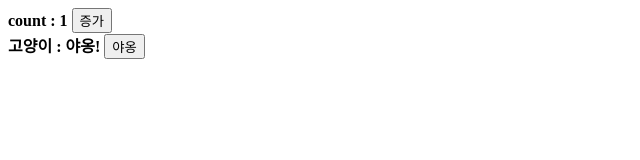
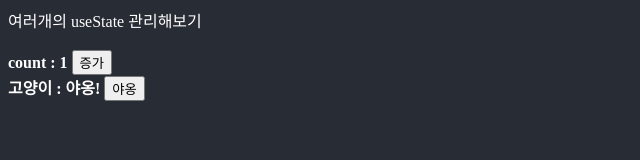
Before and after one commit to sonicce99/make-react-hooks, a plain HTML site: page multi-state/index.html in a window 1280 px wide. Shown: the whole page, without its empty margins (0-640 px from the left). Drawn offline with Linux system fonts and the dark colour scheme.

Commit message:
feat : dark  mode css 설정

```diff
--- a/multi-state/index.html
+++ b/multi-state/index.html
@@ -5,6 +5,7 @@
     <meta http-equiv="X-UA-Compatible" content="IE=edge" />
     <meta name="viewport" content="width=device-width, initial-scale=1.0" />
     <title>Document</title>
+    <link rel="stylesheet" href="./style.css" />
     <script src="./useState.js" type="module"></script>
   </head>
   <body>
--- /dev/null
+++ b/multi-state/style.css
@@ -0,0 +1,6 @@
+@media (prefers-color-scheme: dark) {
+  body {
+    background: #282c35;
+    color: #ffffff;
+  }
+}
--- a/multi-state/useState.js
+++ b/multi-state/useState.js
@@ -30,6 +30,8 @@ const render = () => {
   // 아래와 같은 순서로 렌더링 되기 때문에 렌더링 되는 순서는 항상 같다.
   $root.innerHTML = `
     <div>
+      <div>여러개의 useState 관리해보기</div>
+      <br />
       ${Counter()}
       ${Cat()}
     </div>
```
